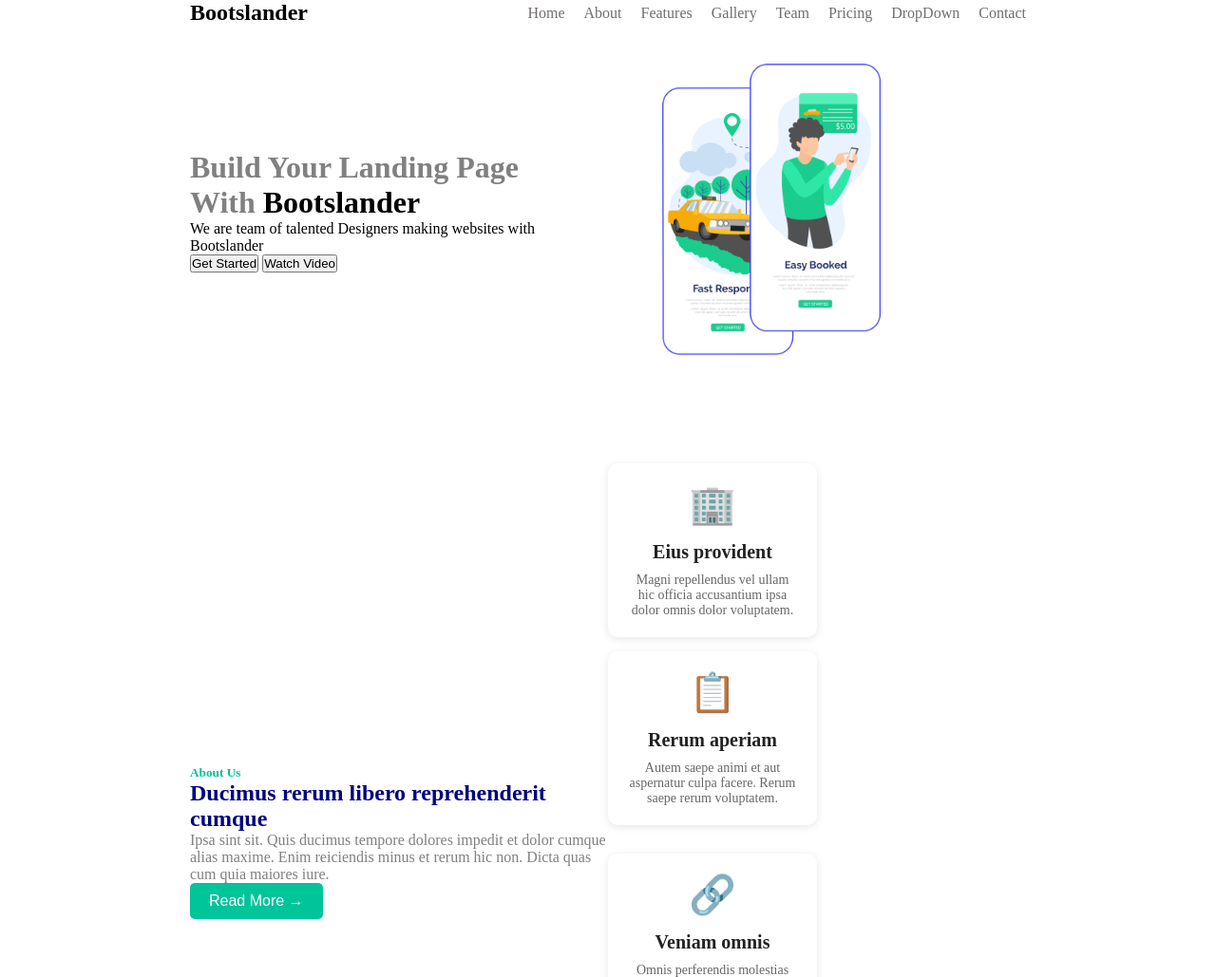
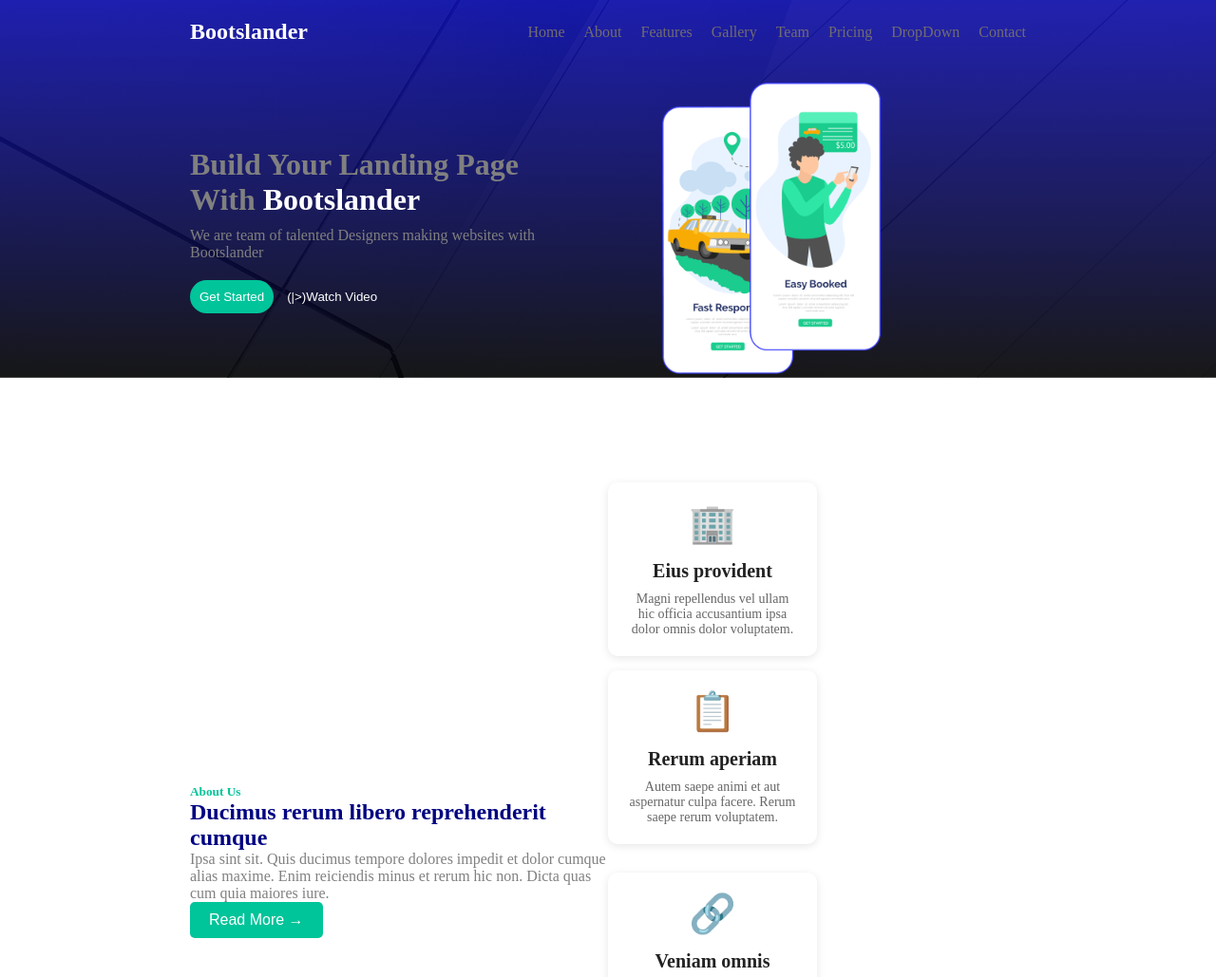
Before and after one commit to Sahil-Ishmam/Bootslander, a plain HTML site: page index.html in a window 1280 px wide. Shown: the top 1029 px of the page at 95% size. Drawn offline with Linux system fonts and the light colour scheme.

Commit message:
footer added and some button styles added

```diff
--- a/index.html
+++ b/index.html
@@ -9,9 +9,9 @@
 <body>
     <header class="header box-padding" >
         <nav class="navbar">
-            <h2 class="nav-title">Bootslander</h2>
+            <h2 class="nav-title color-white">Bootslander</h2>
             <ul class="nav-items">
-                <li><a href="#home" class="nav-item" >Home</a></li>
+                <li><a href="#home"  class="nav-item" >Home</a></li>
                 <li><a href="#about" class="nav-item">About</a></li>
                 <li><a href="#features" class="nav-item">Features</a></li>
                 <li><a href="#gallery" class="nav-item">Gallery</a></li>
@@ -22,12 +22,12 @@
             </ul>
         </nav>
 
-        <div class="hero-section">
+        <div class="hero-section " id="#home">
             <div class="hero-left">
-                <h1 ><span class="color-gray">Build Your Landing Page With</span> Bootslander</h1>
-                <p>We are team of talented Designers making websites with Bootslander</p>
-                <button>Get Started</button>
-                <button>Watch Video</button>
+                <h1 ><span class="color-gray">Build Your Landing Page With</span> <span class="color-white">Bootslander</span></h1>
+                <p class="hero-des color-gray">We are team of talented Designers making websites with Bootslander</p>
+                <button class="btn-cyn color-white">Get Started</button>
+                <button class="btn-outline color-white">(|>)Watch Video</button>
             </div>
             <div class="hero-right">
                 <img src="assets/img/hero-img.png">
@@ -45,7 +45,7 @@
 
 
     <main >
-        <section class="about-us box-padding">
+        <section class="about-us box-padding" id="#about">
             <div class="about-text">
                 <h5 class="color_cyan">About Us</h5>
                 <h2 class="color_navy-blue">Ducimus rerum libero reprehenderit cumque</h2>
@@ -89,7 +89,7 @@
             </div>
         </section>
 
-        <section class="container-skills">
+        <section class="container-skills" id="#features">
             <div class="grid-item">
                 <span class="icon">👁️</span>
                 <p>Lorem Ipsum</p>
--- a/styles/style.css
+++ b/styles/style.css
@@ -26,6 +26,10 @@
     color: #000481;
 }
 
+.color-white {
+    color: white;
+}
+
 /* Navbar styles */
 
 .navbar {
@@ -33,6 +37,7 @@
     justify-content: space-between;
     align-items: center;
     margin-bottom: 40px;
+    padding-top: 20px;
 
 }
 
@@ -54,9 +59,15 @@
 /* Hero Section styles */
 .header {
     margin-bottom: 100px;
+    background: linear-gradient(rgba(10, 10, 169, 0.9), rgba(0, 0, 0, 0.9)),
+        url("../assets/img/hero-bg-2.jpg");
+    background-size: cover;
+    background-position: center;
+    background-repeat: no-repeat;
 }
 
 .hero-section {
+
     display: flex;
     justify-content: space-between;
     align-items: center;
@@ -69,7 +80,25 @@
 
 }
 
+.btn-outline {
+    background-color: transparent;
+    padding: 10px;
+    border: none;
+    border-radius: 20px;
 
+}
+
+.btn-cyn {
+    background-color: #00c49a;
+    padding: 10px;
+    border: none;
+    border-radius: 20px;
+    margin-top: 20px;
+}
+
+.hero-des {
+    margin-top: 10px;
+}
 
 
 button.read-more {
@@ -81,6 +110,8 @@ button.read-more {
     cursor: pointer;
     font-size: 16px;
 }
+
+
 
 button.read-more:hover {
     background-color: #019377;
@@ -601,17 +632,20 @@ h3 {
 .pricing-section {
     padding: 2rem;
 }
+
 .pricing-header {
     padding: 50px 200px;
     text-align: left;
     margin-bottom: 2rem;
 }
+
 .pricing-header h2 {
     font-size: 1.8rem;
     color: #002ea6;
     margin-bottom: 0.5rem;
     text-transform: uppercase;
 }
+
 .pricing-header p {
     font-size: 1.2rem;
     color: #1ab66d;
@@ -636,14 +670,17 @@ h3 {
     width: 330px;
     text-align: left;
 }
-  .card-sub-title{
+
+.card-sub-title {
     color: gray;
 }
+
 .card h3 {
     font-size: 1.5rem;
     margin-bottom: 1rem;
     color: #333;
 }
+
 .card .price {
     font-size: 2rem;
     font-weight: bold;
@@ -651,10 +688,12 @@ h3 {
     color: #1ab66d;
 
 }
+
 .card .price span {
     font-size: 1rem;
     color: #888;
 }
+
 .card .btn {
     background-color: #1ab66d;
     color: #fff;
@@ -665,25 +704,31 @@ h3 {
     margin-bottom: 1rem;
     font-size: 1rem;
 }
-  .card .btn .btn-center{
+
+.card .btn .btn-center {
     display: block;
     align-items: center;
     justify-content: center;
 }
-  .no-credit{
+
+.no-credit {
     margin-bottom: 20px;
 }
+
 .card .btn:hover {
     background-color: #149957;
 }
+
 .card ul {
     list-style: none;
     padding: 0;
 }
+
 .card ul li {
     margin-bottom: 0.5rem;
     color: #333;
 }
+
 .card ul li.disabled {
     color: #888;
     text-decoration: line-through;
@@ -694,6 +739,7 @@ h3 {
     border: 2px solid #1ab66d;
     position: relative;
 }
+
 .card.popular::before {
     content: "Popular";
     position: absolute;
@@ -742,9 +788,11 @@ h3 {
     color: #002ea6;
     margin-bottom: 0.5rem;
 }
+
 .faq-content h2 span {
     color: #1ab66d;
 }
+
 .faq-content p {
     font-size: 1rem;
     color: #666;
@@ -783,6 +831,7 @@ h3 {
 .faq-item.active .answer {
     display: block;
 }
+
 .faq-item.active .toggle {
     transform: rotate(180deg);
 }
@@ -793,6 +842,7 @@ h3 {
     max-width: 45%;
     text-align: right;
 }
+
 .faq-image img {
     max-width: 100%;
     border-radius: 10px;
@@ -826,7 +876,8 @@ h3 {
     padding: 40px 200px;
     background-color: #ffffff;
 }
-  .color-cyan{
+
+.color-cyan {
     color: rgb(9, 255, 0);
 }
 
@@ -1022,7 +1073,8 @@ h3 {
     text-decoration: none;
     font-size: 1.2rem;
     color: #ffffff;
-    background-color: #1ab66d;
+    /* background-color: #1ab66d; */
+    border: 1px solid gray;
     padding: 0.5rem;
     border-radius: 50%;
     display: flex;
```
Lines whose indentation alone changed are shown as unchanged.
